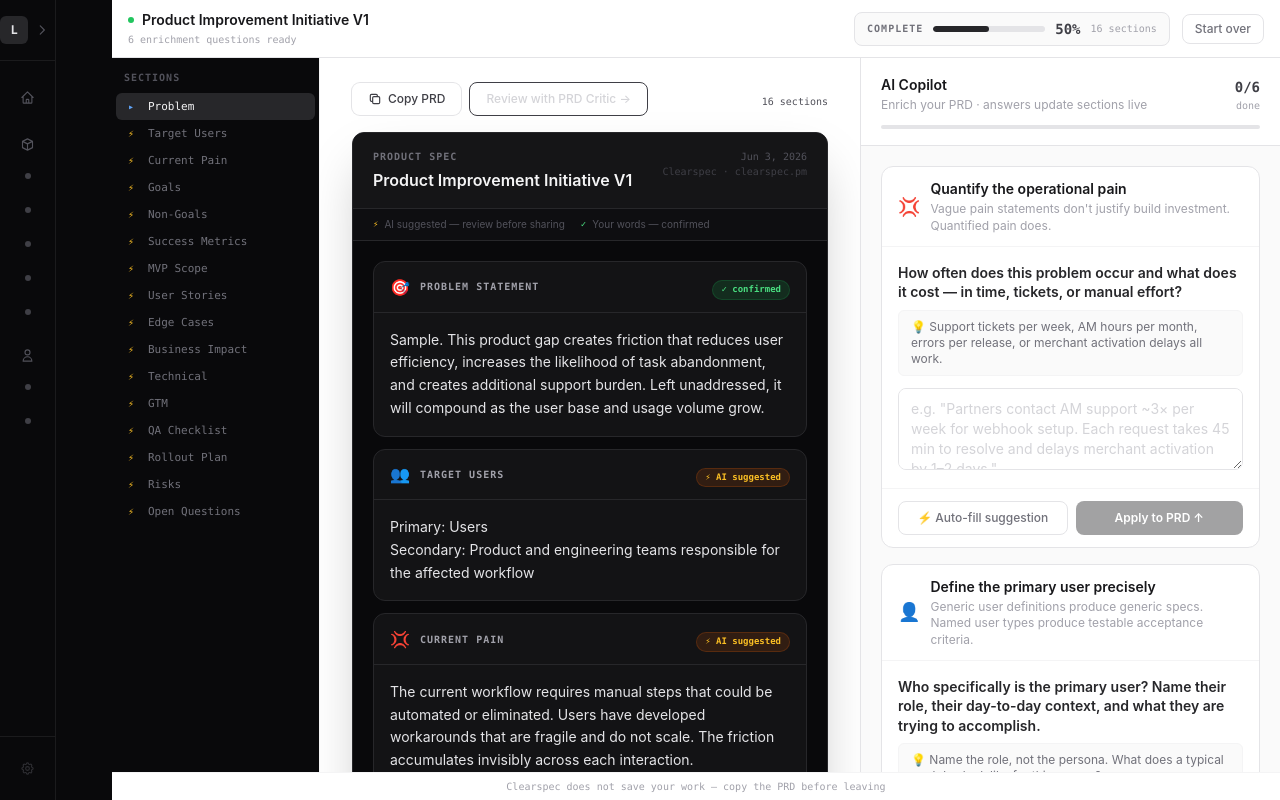
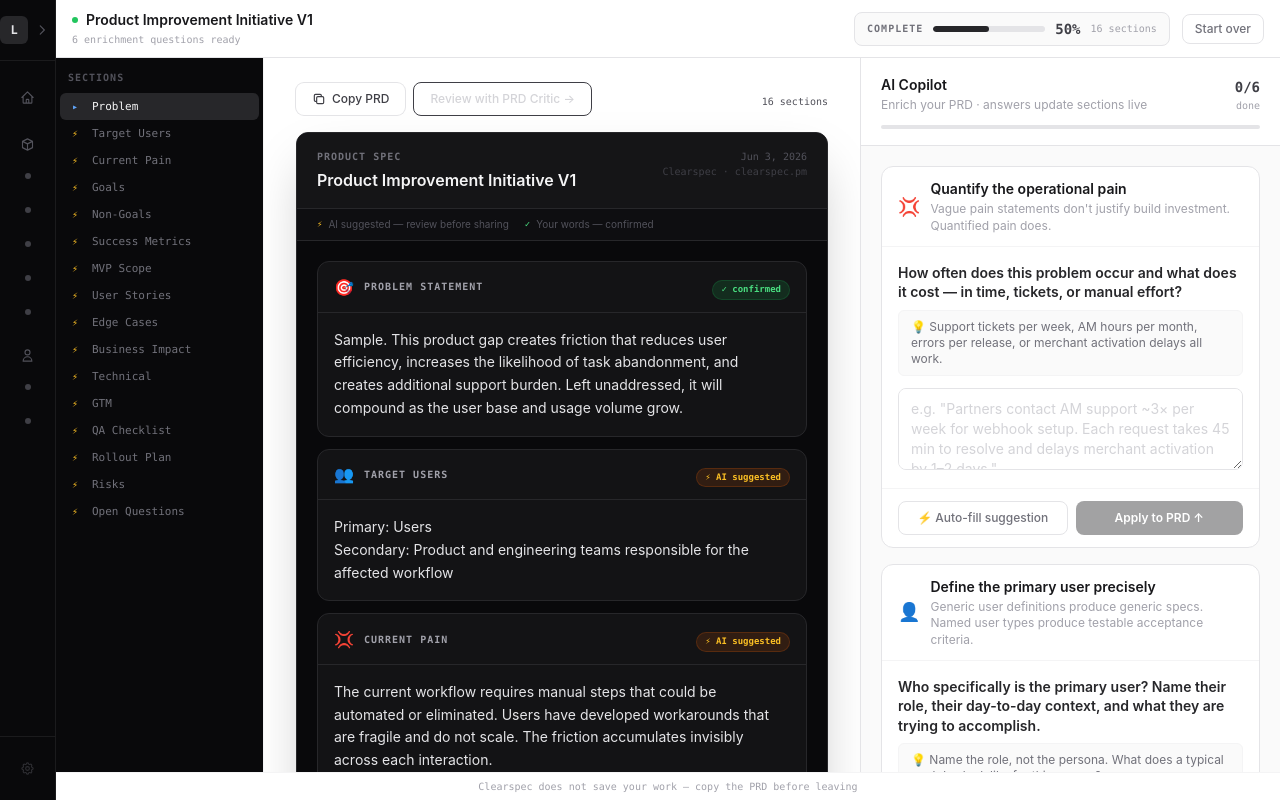
Before and after one commit to liranbenishay-hub/liran_clearspec, a Next.js app: page /products/pm-operating-system in a window 1280 px wide. Both pictures are taken after typing "Sample" into the empty fields and a click on the button "Generate Product Direction →". Built offline with nearby package versions, Linux system fonts and the light colour scheme.

Commit message:
Fix global layout shell and sidebar scrolling

```diff
--- a/app/products/pm-operating-system/page.tsx
+++ b/app/products/pm-operating-system/page.tsx
@@ -7,12 +7,12 @@ export const metadata = {
 };
 
 export default function PMOperatingSystemPage() {
-  // PMCopilot manages its own layout:
-  //   - Input/Generating states: centered, padded, normal page scroll
-  //   - Draft state: full-height application workspace, internal scroll
   return (
-    <main className="flex flex-col flex-1 min-h-0">
+    // bg-white base; PMCopilot controls layout in each state.
+    // Draft state uses lg:h-screen (viewport units) for the workspace —
+    // it does not depend on parent height, so no special wrapping needed here.
+    <div className="bg-white">
       <PMCopilot />
-    </main>
+    </div>
   );
 }
--- a/components/layout-shell.tsx
+++ b/components/layout-shell.tsx
@@ -7,22 +7,20 @@ export default function LayoutShell({ children }: { children: React.ReactNode })
   const { collapsed } = useSidebar();
 
   return (
-    <div className="flex h-full bg-zinc-950">
+    // min-h-full: body scroll works; content can be longer than viewport
+    <div className="flex min-h-full bg-zinc-950">
       <Sidebar />
-      {/* Content area */}
+      {/* Content area — pushed right by the fixed sidebar via margin */}
       <div
         className={`
           flex flex-1 flex-col bg-white
           transition-[margin] duration-200 ease-in-out
           ${collapsed ? "lg:ml-14" : "lg:ml-60"}
         `}
-        style={{ minHeight: 0 }}
       >
-        {/* Mobile top-bar spacer */}
+        {/* Mobile top-bar spacer — sidebar is fixed, so content needs to start below it */}
         <div className="h-14 shrink-0 lg:hidden" />
-        {/* min-h-0 allows flex children to shrink below content height,
-            enabling application-level layouts with internal scroll */}
-        <div className="flex flex-1 flex-col min-h-0">{children}</div>
+        {children}
       </div>
     </div>
   );
--- a/components/sidebar.tsx
+++ b/components/sidebar.tsx
@@ -88,7 +88,6 @@ export default function Sidebar() {
           fixed inset-y-0 left-0 z-50 flex flex-col
           bg-zinc-950 border-r border-zinc-800/60
           transition-all duration-200 ease-in-out
-          lg:sticky lg:top-0 lg:h-screen
           ${mobileOpen ? "translate-x-0 w-60" : "-translate-x-full w-60"}
           lg:translate-x-0
           ${collapsed ? "lg:w-14" : "lg:w-60"}
--- a/components/tool/pm-copilot.tsx
+++ b/components/tool/pm-copilot.tsx
@@ -703,10 +703,16 @@ export default function PMCopilot() {
     const CONTAINER_ID = "prd-scroll-container";
 
     return (
-      // Full-height workspace — fills remaining height from layout shell
-      // The PRD column (#prd-scroll-container) scrolls internally.
-      // TOC and Enrichment columns are full-height and NEVER scroll with PRD.
-      <div className="flex flex-col flex-1 min-h-0 overflow-hidden">
+      // ── APPLICATION WORKSPACE ──────────────────────────────────────────
+      // On desktop (lg+): h-screen = 100vh, uses viewport units directly.
+      // This is independent of parent chain so it ALWAYS works regardless
+      // of whether parents have h-full, min-h-full, or overflow-x-hidden.
+      //
+      // On mobile (< lg): height is auto, body scrolls normally.
+      //
+      // The PRD column (#prd-scroll-container) is the ONLY scrollable element.
+      // TOC and Enrichment columns sit at full height — never scroll with PRD.
+      <div className="flex flex-col overflow-hidden lg:h-screen">
 
         {/* ── TOP BAR — always visible, fixed height ── */}
         <div className="flex shrink-0 items-center gap-3 border-b border-zinc-200 bg-white px-4 py-2.5">
@@ -761,8 +767,10 @@ export default function PMCopilot() {
           <PRDTOCHorizontal visibleKeys={visibleKeys} />
         </div>
 
-        {/* ── MAIN WORKSPACE ROW — fills all remaining height ── */}
-        <div className="flex flex-1 min-h-0 overflow-hidden">
+        {/* ── MAIN WORKSPACE ROW ── */}
+        {/* Desktop: flex-1 fills the remaining height inside the lg:h-screen container */}
+        {/* min-h-0 prevents flex children from overflowing their bounds */}
+        <div className="hidden lg:flex flex-1 min-h-0 overflow-hidden">
 
           {/* Column 1: TOC — desktop only, full height, never scrolls with PRD */}
           <div className="hidden lg:flex lg:w-52 shrink-0 flex-col border-r border-zinc-100 bg-zinc-950 overflow-y-auto">
@@ -837,8 +845,20 @@ export default function PMCopilot() {
 
         </div>
 
+        {/* Mobile: PRD visible + enrichment below (body scrolls normally) */}
+        <div className="lg:hidden px-4 py-4 bg-white">
+          <PRDDocument
+            prd={prd}
+            sources={sources}
+            flashKeys={flashKeys}
+            completeness={completeness}
+            onCopy={handleCopy}
+            copied={copied}
+          />
+        </div>
+
         {/* Mobile: enrichment stacks below PRD */}
-        <div className="lg:hidden shrink-0 border-t border-zinc-200 bg-zinc-50">
+        <div className="lg:hidden border-t border-zinc-200 bg-zinc-50">
           <div className="border-b border-zinc-200 bg-white px-5 py-3 flex items-center justify-between">
             <p className="font-semibold text-sm text-zinc-900">AI Copilot — Enrich Your PRD</p>
             <span className="font-mono text-xs text-zinc-500">{answeredCount}/{cards.length} done</span>
@@ -853,7 +873,7 @@ export default function PMCopilot() {
           </div>
         </div>
 
-        <p className="shrink-0 bg-white py-1.5 text-center font-mono text-[10px] text-zinc-400 border-t border-zinc-100">
+        <p className="bg-white py-1.5 text-center font-mono text-[10px] text-zinc-400 border-t border-zinc-100 shrink-0">
           Clearspec does not save your work — copy the PRD before leaving
         </p>
       </div>
```
